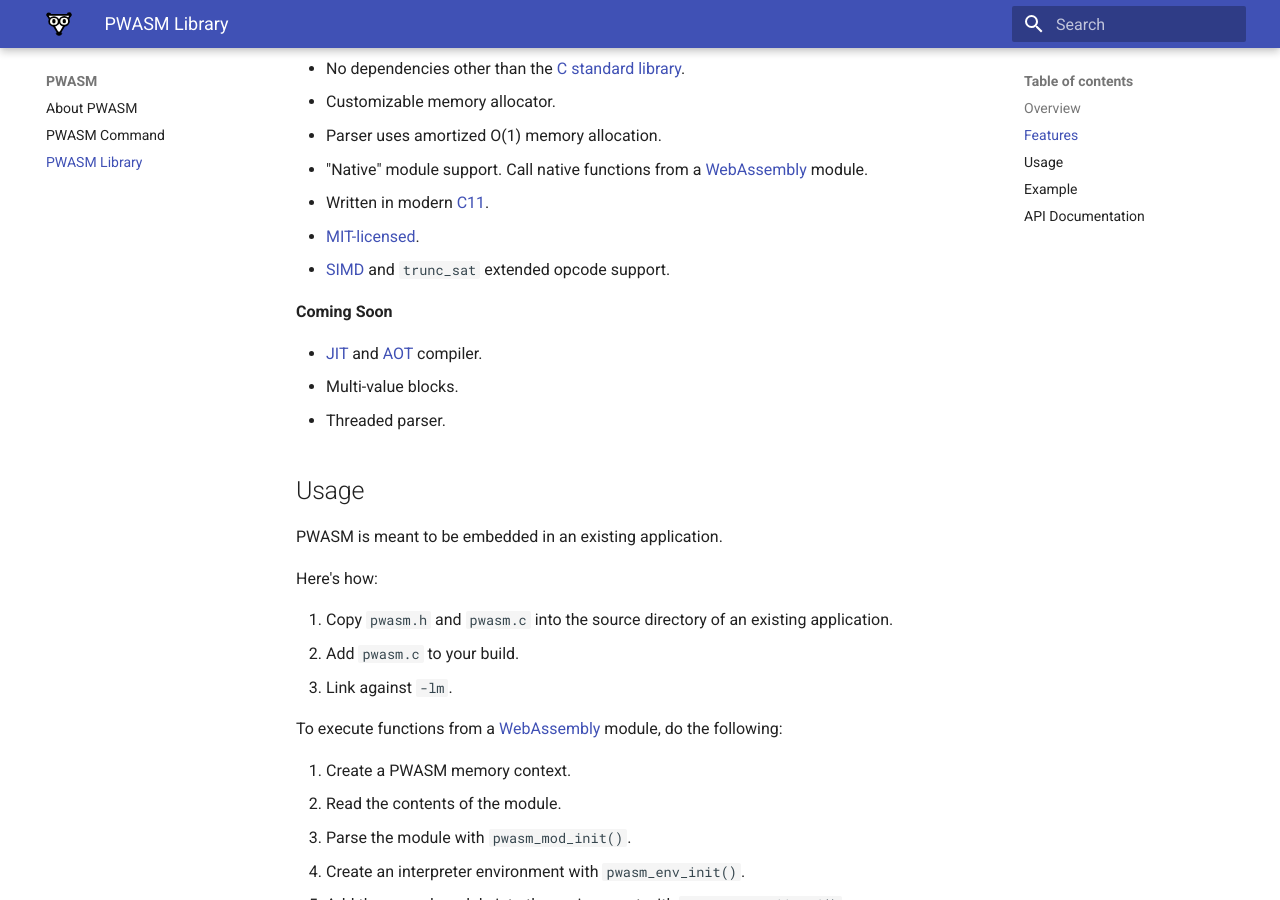
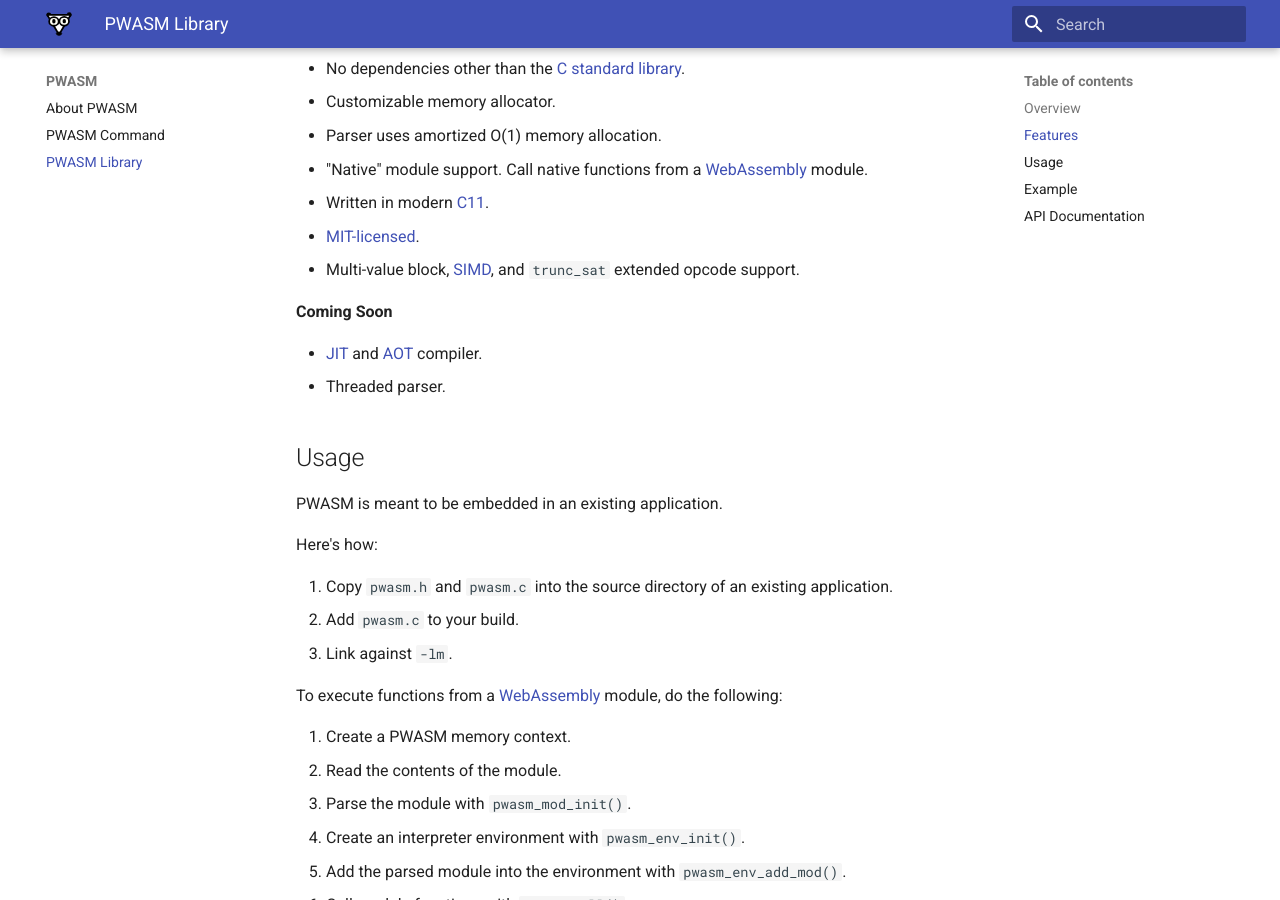
Before and after one commit to pablotron/pwasm, an MkDocs documentation site: the page built from docs/library.md, in a window 1280 px wide and 900 px high, scrolled down 493 px. Built offline with MkDocs 1.6.1 and Material for MkDocs 9.7.7, drawn with Linux system fonts in a browser that asks for light colours.

Commit message:
README.md, docs/library.md: mark multi-value blocks as supported

```diff
--- a/docs/library.md
+++ b/docs/library.md
@@ -21,12 +21,11 @@ The [PWASM][] library has the following features:
   module.
 * Written in modern [C11][].
 * [MIT-licensed][mit].
-* [SIMD][] and `trunc_sat` extended opcode support.
+* Multi-value block, [SIMD][], and `trunc_sat` extended opcode support.
 
 **Coming Soon**
 
 * [JIT][] and [AOT][] compiler.
-* Multi-value blocks.
 * Threaded parser.
 
 ## Usage
```
Also changed, not shown: README.md (+1 -2 lines).
